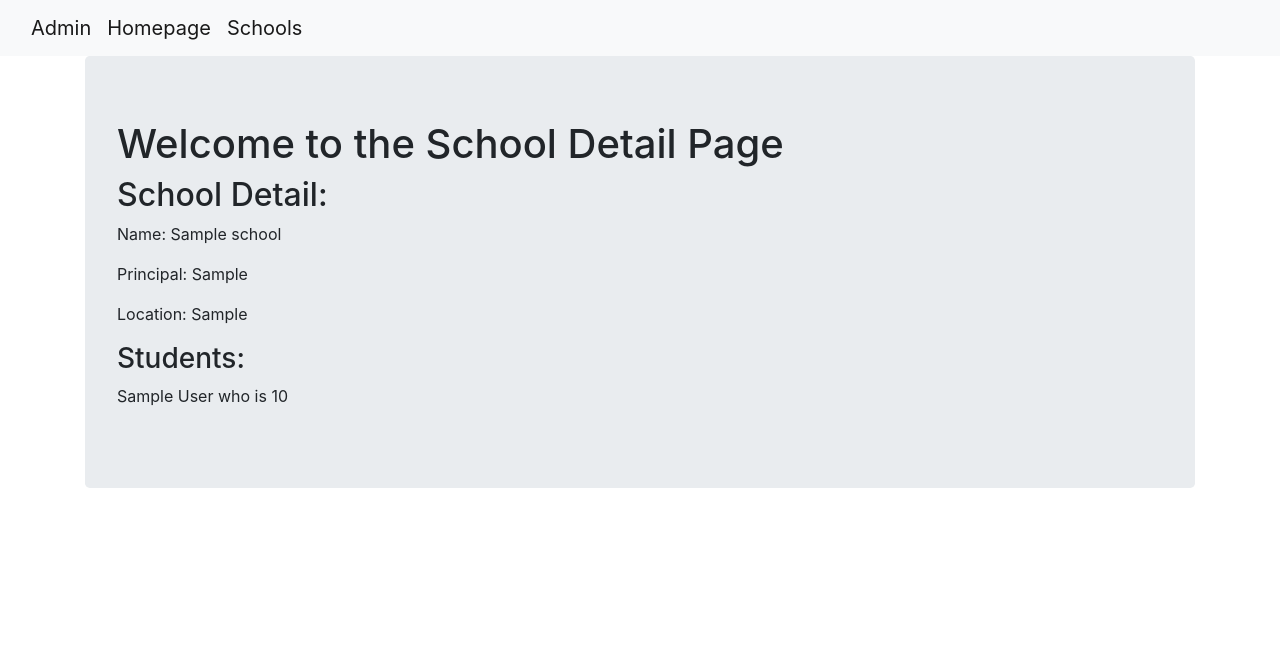
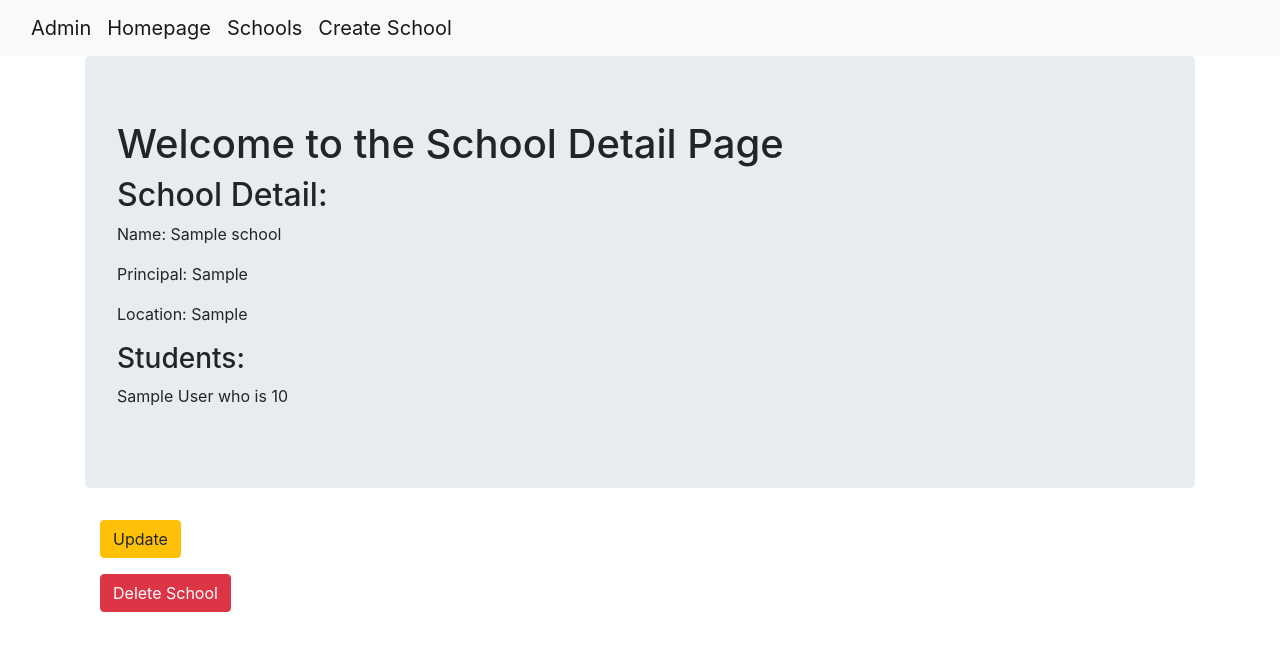
Before and after one commit to J-Appleg8/Django_Level_Six, a Django app: page /basic_app/1/ in a window 1280 px wide. Shown: the top 651 px of the page. Run offline with Django 4.2, Linux system fonts and the light colour scheme; tables that the repository leaves empty hold one stand-in row (values such as "Sample post"); some libraries are stand-ins or nearby versions.

Commit message:
finished class based views lecture

```diff
--- a/basic_app/models.py
+++ b/basic_app/models.py
@@ -2,6 +2,7 @@ from django.db import models
 from django.db.models.deletion import CASCADE
 from django.db.models.fields import CharField, PositiveBigIntegerField
 from django.db.models.fields.related import ForeignKey
+from django.urls import reverse
 
 
 class School(models.Model):
@@ -12,6 +13,9 @@ class School(models.Model):
     def __str__(self):
         return self.name
 
+    def get_absolute_url(self):
+        return reverse("basic_app:detail", kwargs={"pk": self.pk})
+
 
 class Student(models.Model):
     name = CharField(max_length=256)
--- a/basic_app/templates/basic_app/basic_app_base.html
+++ b/basic_app/templates/basic_app/basic_app_base.html
@@ -25,6 +25,9 @@
                 <li class="nav-item">
                     <a class="navbar-brand" href="{% url 'basic_app:list' %}">Schools</a>
                 </li>
+                <li class="nav-item">
+                    <a class="navbar-brand" href="{% url 'basic_app:create' %}">Create School</a>
+                </li>
             </ul>
         </div>
     </nav>
--- a/basic_app/templates/basic_app/school_detail.html
+++ b/basic_app/templates/basic_app/school_detail.html
@@ -16,5 +16,13 @@
     {% endfor %}
 </div>
 
+<div class="container">
+    <p><a class="btn btn-warning" href="{% url 'basic_app:update' pk=school_detail.pk %}">Update</a>
+    </p>
+</div>
+<div class="container">
+    <p><a class="btn btn-danger" href="{% url 'basic_app:delete' pk=school_detail.pk %}">Delete
+            School</a></p>
+</div>
 
 {% endblock %}
--- a/basic_app/urls.py
+++ b/basic_app/urls.py
@@ -1,5 +1,4 @@
 from django.urls import path
-from django.conf.urls import include
 from basic_app import views
 
 
@@ -8,4 +7,7 @@ app_name = "basic_app"
 urlpatterns = [
     path("", views.SchoolListView.as_view(), name="list"),
     path("<int:pk>/", views.SchoolDetailView.as_view(), name="detail"),
+    path("create/", views.SchoolCreateView.as_view(), name="create"),
+    path("update/<int:pk>/", views.SchoolUpdateView.as_view(), name="update"),
+    path("delete/<int:pk>/", views.SchoolDeleteView.as_view(), name="delete"),
 ]
--- a/basic_app/views.py
+++ b/basic_app/views.py
@@ -1,6 +1,14 @@
 from typing import List
 from django.shortcuts import render
-from django.views.generic import ListView, DetailView, TemplateView
+from django.urls import reverse_lazy
+from django.views.generic import (
+    ListView,
+    DetailView,
+    TemplateView,
+    CreateView,
+    UpdateView,
+    DeleteView,
+)
 from .models import School, Student
 
 
@@ -17,3 +25,19 @@ class SchoolDetailView(DetailView):
     context_object_name = "school_detail"
     model = School
     template_name = "basic_app/school_detail.html"
+
+
+class SchoolCreateView(CreateView):
+    model = School
+    fields = ("name", "principal", "location")
+
+
+class SchoolUpdateView(UpdateView):
+    model = School
+    fields = ("name", "principal")
+
+
+class SchoolDeleteView(DeleteView):
+    model = School
+
+    success_url = reverse_lazy("basic_app:list")
```
Also changed, not shown: basic_app/templates/basic_app/school_confirm_delete.html (added, +15 -0 lines), basic_app/templates/basic_app/school_form.html (added, +18 -0 lines).
